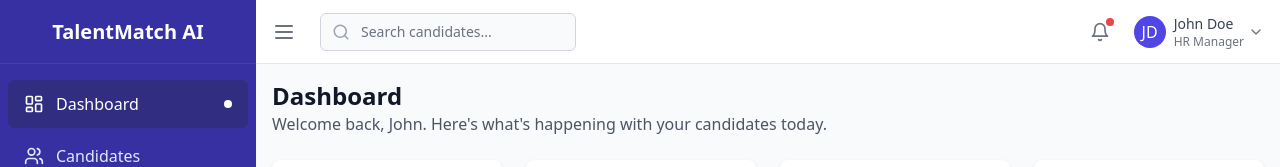
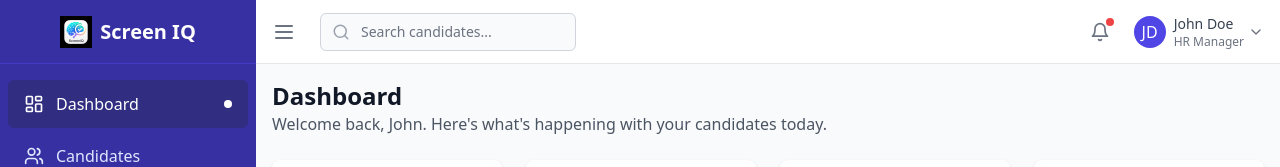
Before and after one commit to koshchukR/agent_frontend, a React app: page /dashboard in a window 1280 px wide. Shown: the top 167 px of the page. Built offline with nearby package versions, Linux system fonts and the light colour scheme; the HTML template or start-up script is replaced by a standard one.

Commit message:
[Magic Patterns] Updated from 'Update Sidebar to Screen IQ'

```diff
--- a/src/components/dashboard/Sidebar.tsx
+++ b/src/components/dashboard/Sidebar.tsx
@@ -56,8 +56,11 @@ export const Sidebar = ({
   }];
   return <aside className={`bg-indigo-800 text-white ${isOpen ? 'w-64' : 'w-20'} transition-all duration-300 ease-in-out flex flex-col z-30`}>
       <div className="p-4 flex items-center justify-center h-16 border-b border-indigo-700">
-        {isOpen ? <div className="text-xl font-bold">TalentMatch AI</div> : <div className="w-8 h-8 rounded bg-indigo-500 flex items-center justify-center">
-            <span className="font-bold">T</span>
+        {isOpen ? <div className="flex items-center">
+            <img src="/shutterstock_2654438429.jpg" alt="Screen IQ Logo" className="h-8 w-8 mr-2" />
+            <div className="text-xl font-bold">Screen IQ</div>
+          </div> : <div className="w-8 h-8 rounded bg-indigo-500 flex items-center justify-center">
+            <span className="font-bold">S</span>
           </div>}
       </div>
       <div className="flex-1 overflow-y-auto py-4">
```
Also changed, not shown: public/shutterstock_2654438429.jpg (added).
